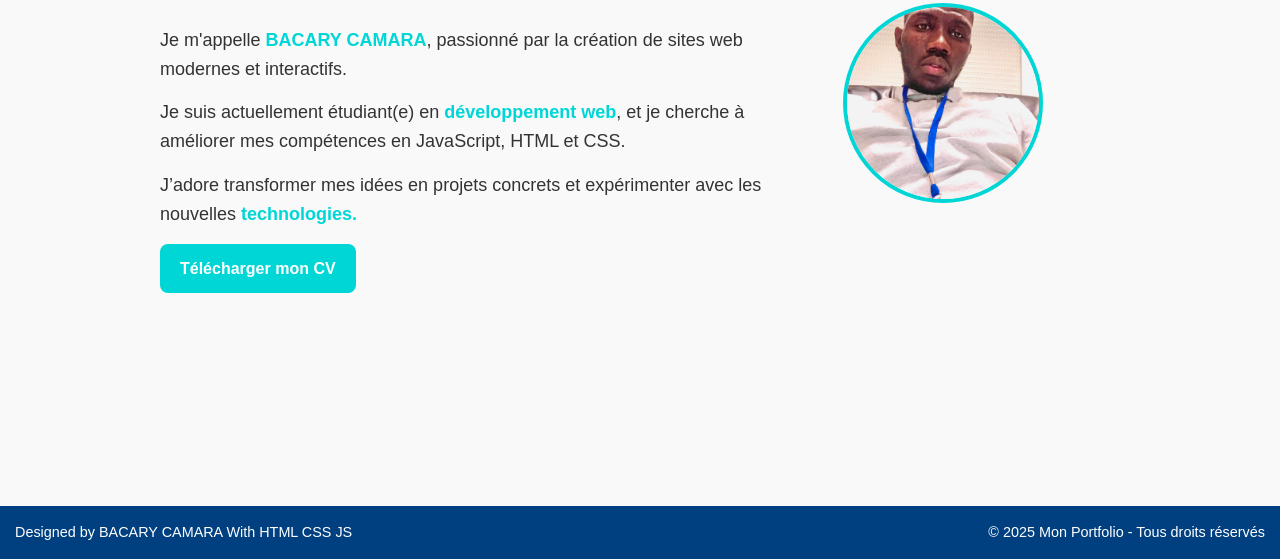
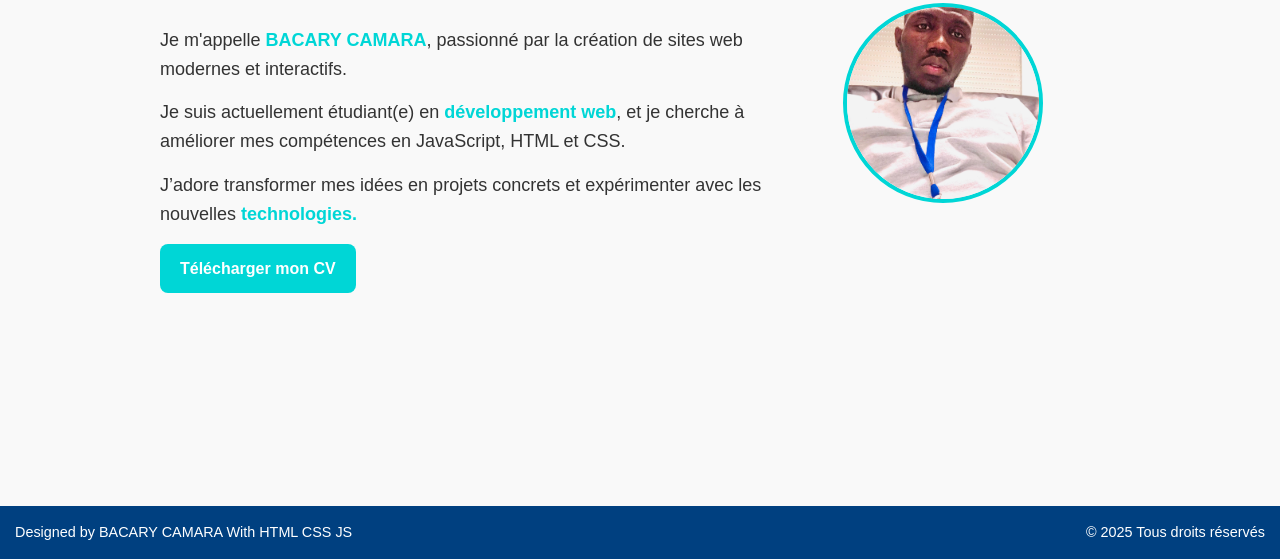
Before and after one commit to bacarycamara/bacarycamara.github.io, a plain HTML site: page apropos.html in a window 1280 px wide. Shown: the part 241-800 px from the top of the page. Drawn offline with Linux system fonts and the light colour scheme.

Commit message:
Update apropos.html

```diff
--- a/apropos.html
+++ b/apropos.html
@@ -38,9 +38,10 @@
     <!-- ===== FOOTER ===== -->
     <footer>
         <p class="gauche">Designed by BACARY CAMARA With HTML CSS JS </p>
-        <p>© 2025 Mon Portfolio - Tous droits réservés</p>
+        <p>© 2025 Tous droits réservés</p>
     </footer>
 
 </body>
 
+
 </html>
```
